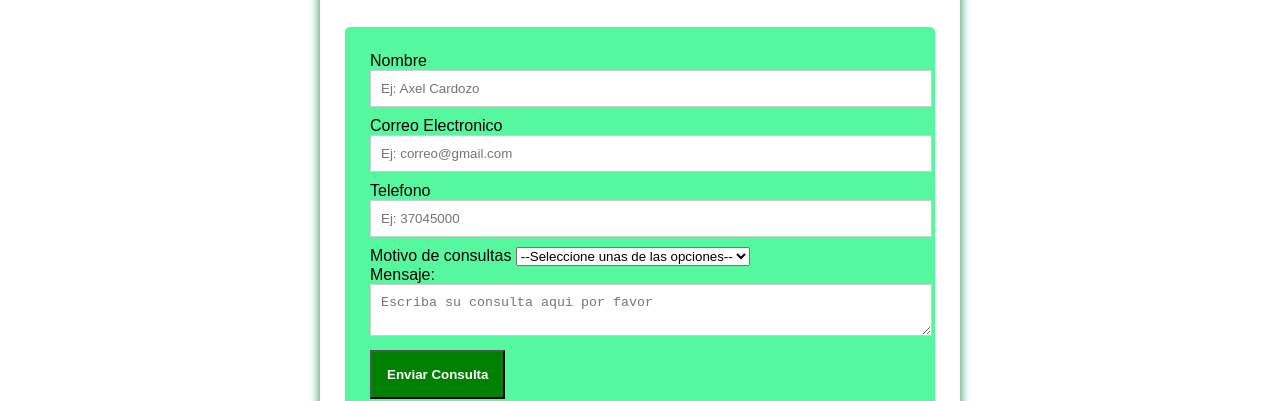
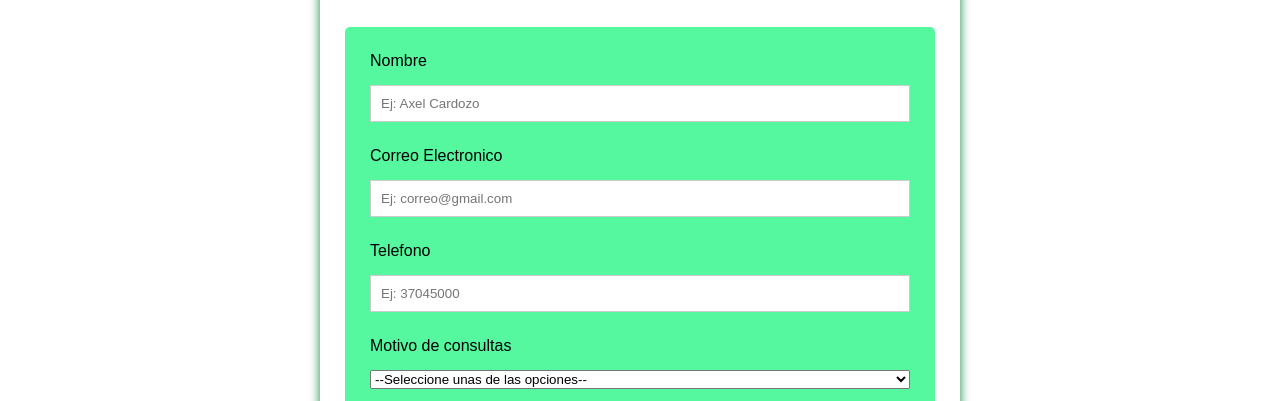
Before and after one commit to axelcardozo369-hub/trabajo-ias-parte2, a plain HTML site: page contacto.html in a window 1280 px wide. Shown: the part 551-952 px from the top of the page. Drawn offline with Linux system fonts and the light colour scheme.

Commit message:
en esta parte le acabo de modificar el formulario de contacto con flexbox, donde apliqué display flex a mi formulario,luego apliqué flex-wrap que permite que los campos pasen a la siguiente linea automaticamente y gap agrega un espacio de 15px entre cada campo

```diff
--- a/assets/css/style.css
+++ b/assets/css/style.css
@@ -62,6 +62,7 @@ main{
     padding: 20px;
     line-height: normal;
 }
+/* Estilos para las listas dentro del contenido principal del sitio web */
 main ul{
     display: grid;
     grid-template-columns: 1fr 1fr;
@@ -136,12 +137,26 @@ th, td{
 }
 /* Estilos para el formulario de contacto del sitio web */
 #formulario{
+    display: flex;
+    flex-wrap: wrap;
+    gap: 15px;
     background-color: #13f579b6;
     padding: 25px;
     border-radius: 5px;
     width: 90%;
     margin: 20px auto;
 
+}
+/* Estilos para las etiquetas de los campos de entrada del formulario de contacto del sitio web */
+#formulario label{
+    width: 100%;
+}
+/* Estilos para los campos de entrada del formulario de contacto del sitio web */
+#formulario input, #formulario textarea, #formulario select{
+    width: 100%;
+   /* padding: 10px;
+    margin-bottom: 10px;
+    border: 1px solid #ccc;*/
 }
 /* Estilos para los campos de entrada del formulario de contacto del sitio web */
 input[type="text"], input[type="email"], input[type="tel"] , textarea{
--- a/contacto.html
+++ b/contacto.html
@@ -53,14 +53,14 @@
         <h3>Formulario de Consultas</h3>
         <!--formulario con campos para nombre, correo, telefono, motivo de consulta y mensaje-->
         <form id="formulario" action="#" method="post">
-          <div>
+
             <label for="nombre">Nombre</label>
             <input
               type="text"
               id="nombre"
               name="nombre"
               placeholder="Ej: Axel Cardozo"
-              required
+               required
             />
             <label for="correo">Correo Electronico</label>
             <input
@@ -76,9 +76,9 @@
               id="telefono"
               placeholder="Ej: 37045000"
             />
-          </div>
+
           <!--select con opciones para el motivo de la consulta-->
-          <div>
+
             <label for="motivo">Motivo de consultas</label>
             <select name="motivo" id="motivo" required>
               <option value="">--Seleccione unas de las opciones--</option>
@@ -86,8 +86,7 @@
               <option value="social">Acción Social</option>
               <option value="juegos">Juegos de Azar</option>
             </select>
-          </div>
-          <div class="formulario">
+
             <label for="mensaje">Mensaje:</label>
             <textarea
               name="mensaje"
@@ -95,7 +94,6 @@
               placeholder="Escriba su consulta aqui por favor"
               required
             ></textarea>
-          </div>
           <button class="enviar">Enviar Consulta</button>
         </form>
       </section>
```
